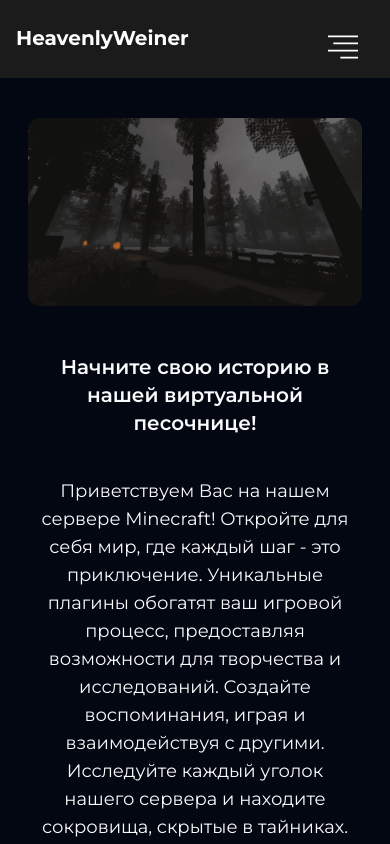
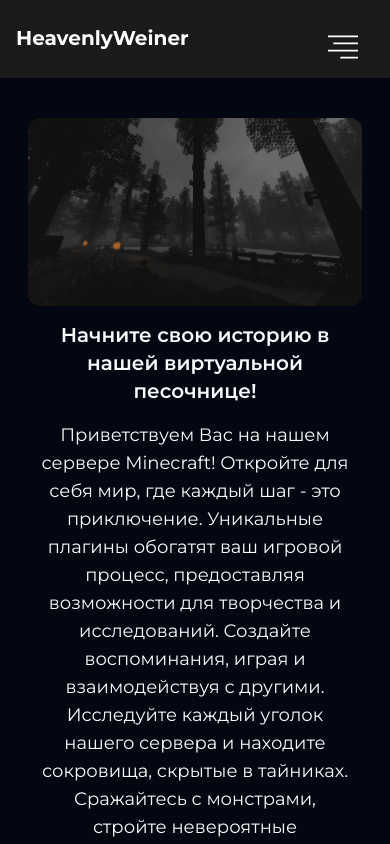
Before and after one commit to Z1ppzy/bigweb, a React (Vite) app: page / in a window 390 px wide. Shown: the top 844 px of the page. Built offline with nearby package versions, Linux system fonts and the light colour scheme.

Commit message:
style for Home page

```diff
--- a/src/Pages/Home.tsx
+++ b/src/Pages/Home.tsx
@@ -36,11 +36,11 @@ export default function Home() {
           <div className='mt-10 md:mt-8'>
             <SliderImg />
           </div>
-          <div className='px-10 mt-10'>
+          <div className='px-10 mt-2 md:mt-10'>
             <h1 className='font-semibold text-xl text-center md:text-2xl'>
               Начните свою историю в нашей виртуальной песочнице!
             </h1>
-            <p className='text-center text-lg mt-10 md:mt-16'>
+            <p className='text-center text-lg mt-4 md:mt-16'>
               Приветствуем Вас на нашем сервере Minecraft! Откройте для себя
               мир, где каждый шаг - это приключение. Уникальные плагины обогатят
               ваш игровой процесс, предоставляя возможности для творчества и
--- a/src/components/DropDownMenu.tsx
+++ b/src/components/DropDownMenu.tsx
@@ -12,7 +12,6 @@ import { ThemeSwitch } from './ThemeSwitch';
 import LogoutButton from './LogoutButton';
 import LoginButton from './LoginButton';
 import RegisterButton from './RegisterButton';
-
 
 export default function DropDownMenu() {
   return (
```
